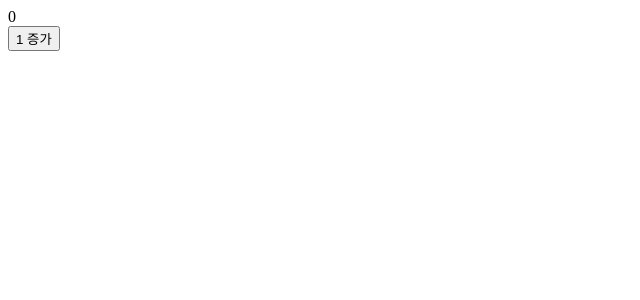
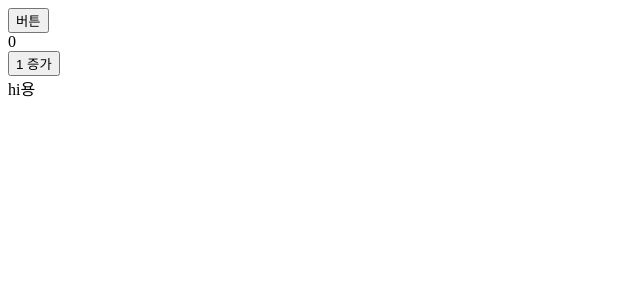
Before and after one commit to YangJinHyeok/pda-react, a React (Create React App) app: page / in a window 1280 px wide. Shown: the top 300 px of the page, without its empty margins (0-640 px from the left). Built offline with nearby package versions, Linux system fonts and the light colour scheme.

Commit message:
Add CountComponent

```diff
--- a/src/App.js
+++ b/src/App.js
@@ -1,15 +1,21 @@
-// import BlinkCompnent from './components/BlinkCompnent';
+import BlinkCompnent from './components/BlinkCompnent';
 import CountComponent from './components/CountComponent';
 // import CaptionImage from './components/CaptionImage';
 // import HelloWorld from './components/HelloWorld';
+import { useState } from 'react';
 
 function App() {
+  const [showCount, setShowCount] = useState(true);
+
   return (
     <div className="App">
+      <button onClick={e=>{
+        setShowCount(!showCount);
+      }}>버튼</button>
+      {showCount ? <CountComponent/> : null}
       {/* <HelloWorld/> */}
       {/* <CaptionImage imgUrl="https://i.namu.wiki/i/onDXLSQD5sdRk-Z4kJH_5FmLs41RuZhqW9qouHiqR_Sk15NzgC3kCIcwsrH4tAx8d7nCy-ywqxT8BXje6DmHEw.webp" caption="이건 트럭입니다."/> */}
-      {/* <BlinkCompnent text="hi용"/> */}
-      <CountComponent/>
+      <BlinkCompnent text="hi용"/>
     </div>
   );
 }
--- a/src/components/BlinkCompnent.js
+++ b/src/components/BlinkCompnent.js
@@ -6,13 +6,21 @@ export default function BlinkCompnent({text}) {
     //const X = useState(초기값)
     // X[0] : State 그 자체, X[1] : State를 변경할 수 있는 함수
 
+    // useEffect(()=>{
+    //     const timeoutId = setInterval(()=>{
+    //         setShowText(showText=>!showText);
+    //     }, 1000)
+
+    //     return () => {clearInterval(timeoutId)}
+    // }, [])
+
     useEffect(()=>{
-        const timeoutId = setInterval(()=>{
-            setShowText(showText=>!showText);
-        }, 1000)
-
-        return () => {clearInterval(timeoutId)}
-    }, [])
+        const intervalId = setInterval(()=>{
+            console.log("호출");
+            setShowText(!showText);
+        }, 3000);
+        return ()=>{clearInterval(intervalId);}
+    }, [showText]);
 
     return (
         <div>
--- a/src/components/CountComponent.js
+++ b/src/components/CountComponent.js
@@ -1,16 +1,45 @@
-import React, { useState } from 'react'
+// import React, { useState } from 'react'
 
 
+// export default function CountComponent() {
+//     const [count, setCount] = useState(0)
+//     const addCount = () => {
+//         setCount(count+1);
+//     }
+
+//     return (
+//         <div>
+//             <div>{count}</div>
+//             <button onClick={addCount}>1 증가</button>
+//         </div>
+//     )
+// }
+
+import React, { useEffect, useState } from 'react';
+
 export default function CountComponent() {
-    const [count, setCount] = useState(0)
+    const [count, setCount] = useState(0);
+
     const addCount = () => {
-        setCount(count+1);
-    }
+        setCount(count + 1);
+    };
+
+    useEffect(() => {
+            console.log("데이터 받아오기! (이 함수는 한번만 실행됩니다.)");
+        return () => {
+            console.log("메모리를 잡아먹으면 리소스 해제 하는 함수를 return 해 주어야 합니다.");
+        };
+    }, []);
+    // useeffect의 return값은 랜더링할때와 useeffect가 종료될때 실행되는 함수
+
+    useEffect(() => {
+        console.log(`카운트가 증가할때마다 실행 ! \n -count: ${count}`);
+    }, [count]);
 
     return (
         <div>
-            <div>{count}</div>
-            <button onClick={addCount}>1 증가</button>
+        <div>{count}</div>
+        <button onClick={addCount}>1 증가</button>
         </div>
-    )
-}
+    );
+    }
```
